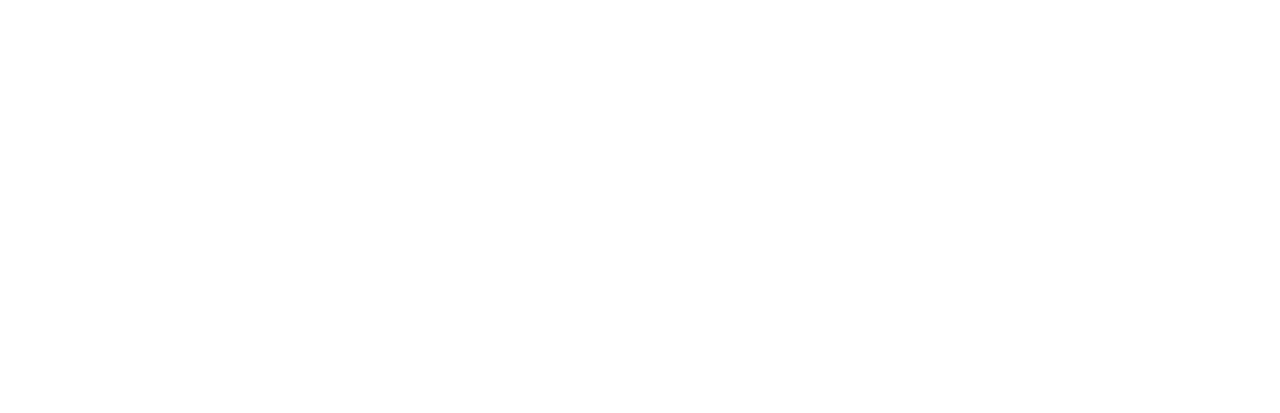
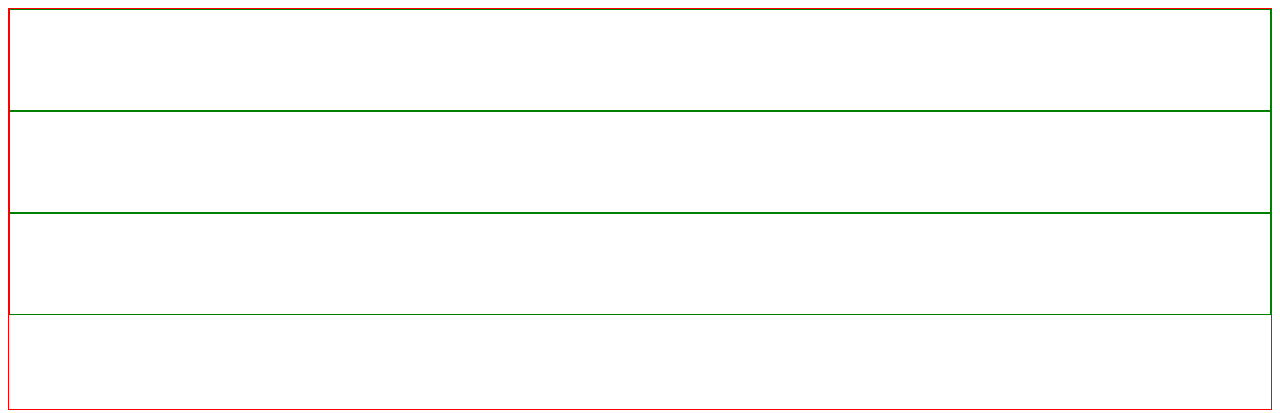
Before and after one commit to SupunWellappili/MyPractice, a plain HTML site: page CSS_new_layout/src/index.html in a window 1280 px wide. Drawn offline with Linux system fonts and the light colour scheme.

Commit message:
Create 4 rows

```diff
--- a/CSS_new_layout/src/index.html
+++ b/CSS_new_layout/src/index.html
@@ -3,8 +3,25 @@
 <head>
     <meta charset="UTF-8">
     <title>New Layout</title>
+    <style>
+        section{
+            border: 1px red solid;
+            height: 400px;
+        }
+
+        section>div{
+            border: 1px solid green;
+            height: 100px;
+        }
+    </style>
 </head>
 <body>
 
+<section>
+    <div></div>
+    <div></div>
+    <div></div>
+</section>
+
 </body>
 </html>
```
